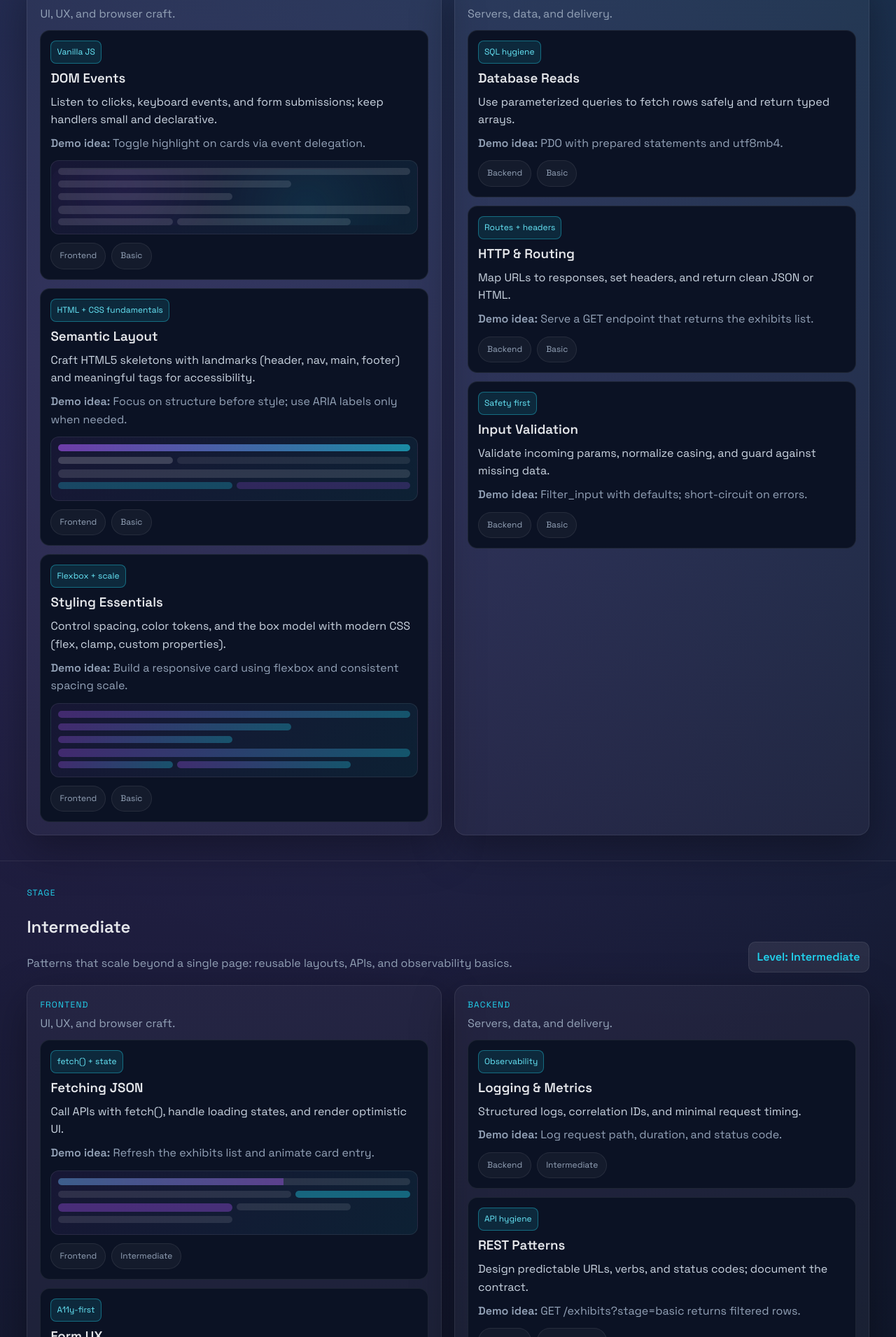
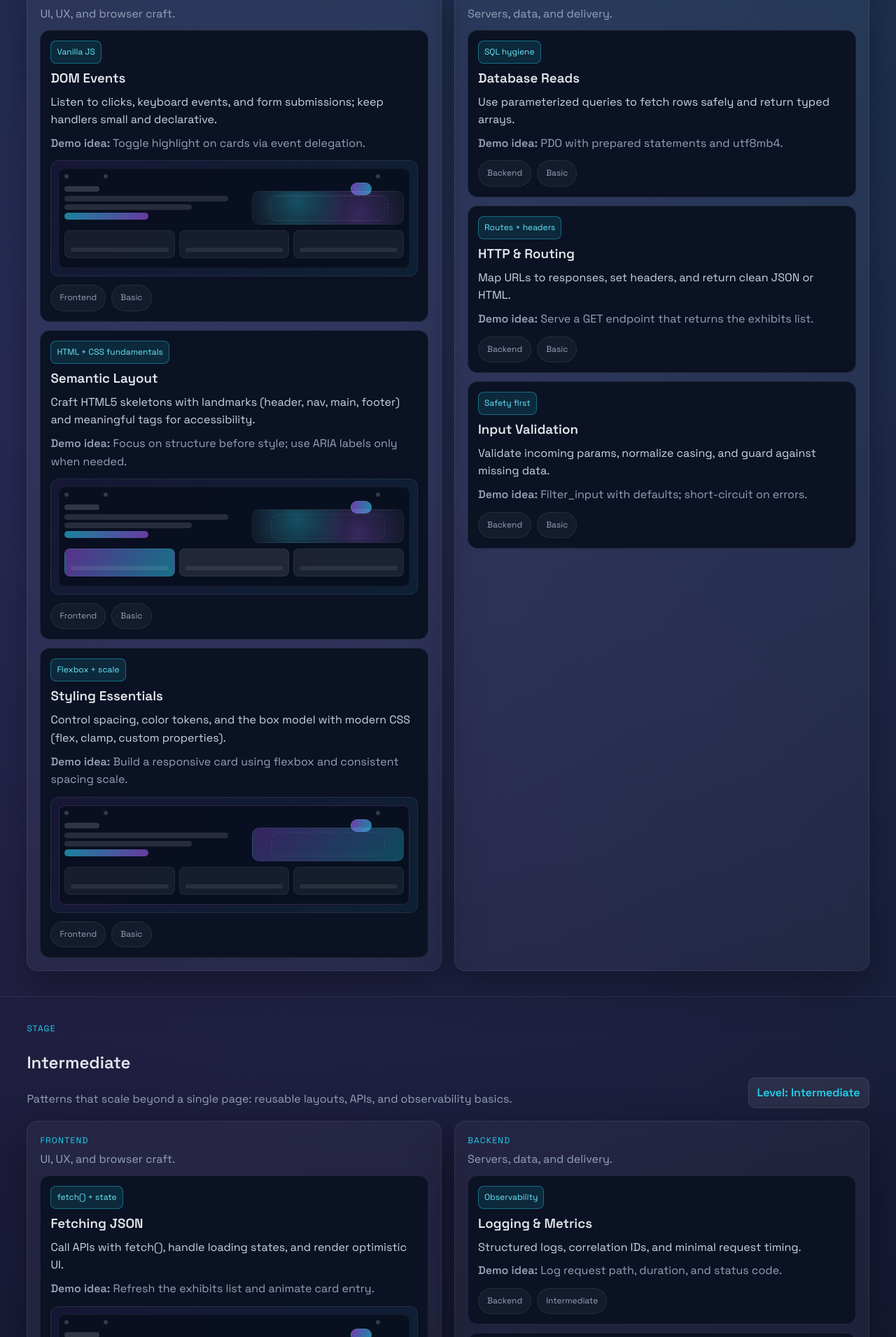
Before and after one commit to jesus-justin/Front-and-Backend-Tutorial-Project, a PHP site: page / in a window 1280 px wide. Shown: the part 739-2650 px from the top of the page at 70% size. Run offline with PHP 8.4, Linux system fonts and the light colour scheme; data comes from the database, SQL or seed files in the repository.

Commit message:
Show miniature site layouts in frontend visuals

```diff
--- a/assets/css/style.css
+++ b/assets/css/style.css
@@ -269,182 +269,234 @@ a {
     background: linear-gradient(135deg, rgba(168, 85, 247, 0.08), rgba(34, 211, 238, 0.08));
 }
 
-.visual-canvas {
+.site-frame {
     position: relative;
     display: grid;
-    grid-template-columns: repeat(6, 1fr);
-    grid-auto-rows: 12px;
-    gap: 6px;
-    min-height: 70px;
+    grid-template-rows: 16px 48px 46px;
+    gap: 8px;
+    background: rgba(8, 15, 30, 0.9);
+    border-radius: 10px;
+    border: 1px solid rgba(255, 255, 255, 0.06);
+    padding: 8px;
+    box-shadow: inset 0 0 0 1px rgba(255, 255, 255, 0.02);
 }
 
-.visual-canvas .shape {
+.site-nav {
+    display: grid;
+    grid-template-columns: 50px 1fr 40px;
+    align-items: center;
+    gap: 6px;
+}
+
+.site-nav .dot {
+    width: 6px;
+    height: 6px;
+    background: rgba(255, 255, 255, 0.18);
+    border-radius: 50%;
+    display: inline-block;
+}
+
+.site-nav .brand {
     display: block;
+    height: 8px;
+    background: rgba(255, 255, 255, 0.16);
+    border-radius: 10px;
+}
+
+.site-nav .pill {
+    justify-self: end;
+    width: 30px;
+    height: 10px;
+    border-radius: 999px;
+    background: linear-gradient(120deg, rgba(168, 85, 247, 0.65), rgba(34, 211, 238, 0.65));
+}
+
+.site-hero {
+    display: grid;
+    grid-template-columns: 1.2fr 1fr;
+    gap: 8px;
+}
+
+.hero-copy {
+    display: grid;
+    gap: 4px;
+    align-content: center;
+}
+
+.hero-copy .line {
+    display: block;
+    height: 8px;
     border-radius: 8px;
     background: rgba(255, 255, 255, 0.12);
+}
+
+.hero-copy .l1 { width: 90%; }
+.hero-copy .l2 { width: 70%; }
+
+.hero-copy .btn {
+    width: 46%;
+    height: 10px;
+    border-radius: 8px;
+    background: linear-gradient(120deg, rgba(34, 211, 238, 0.6), rgba(168, 85, 247, 0.6));
+}
+
+.hero-art {
+    border-radius: 10px;
+    background: radial-gradient(circle at 30% 30%, rgba(34, 211, 238, 0.3), transparent 45%),
+                radial-gradient(circle at 70% 70%, rgba(168, 85, 247, 0.25), transparent 45%),
+                rgba(255, 255, 255, 0.04);
+    border: 1px solid rgba(255, 255, 255, 0.05);
     position: relative;
     overflow: hidden;
 }
 
-.visual-canvas .s1 { grid-column: span 6; height: 10px; }
-.visual-canvas .s2 { grid-column: span 4; height: 10px; }
-.visual-canvas .s3 { grid-column: span 3; height: 10px; }
-.visual-canvas .s4 { grid-column: span 6; height: 12px; }
-.visual-canvas .s5 { grid-column: span 2; height: 10px; }
-.visual-canvas .s6 { grid-column: span 3; height: 10px; }
-
-/* Visuals keyed to exhibit themes */
-.visual-layout .s1 { background: linear-gradient(90deg, rgba(168, 85, 247, 0.6), rgba(34, 211, 238, 0.6)); }
-.visual-layout .s2 { grid-column: span 2; background: rgba(255, 255, 255, 0.18); }
-.visual-layout .s3 { grid-column: span 4; background: rgba(255, 255, 255, 0.08); }
-.visual-layout .s4 { grid-column: span 6; background: rgba(255, 255, 255, 0.12); }
-.visual-layout .s5 { grid-column: span 3; background: rgba(34, 211, 238, 0.25); }
-.visual-layout .s6 { grid-column: span 3; background: rgba(168, 85, 247, 0.2); }
-
-.visual-styling .shape { background: linear-gradient(120deg, rgba(168, 85, 247, 0.3), rgba(34, 211, 238, 0.3)); }
-.visual-styling .s4 { filter: blur(0.4px); }
-
-.visual-events .shape { background: rgba(255, 255, 255, 0.12); }
-.visual-events .visual-canvas::after {
+.hero-art::after {
     content: '';
     position: absolute;
-    inset: 4px;
-    border-radius: 12px;
-    background: radial-gradient(circle at 20% 30%, rgba(168, 85, 247, 0.25), transparent 35%),
-                radial-gradient(circle at 70% 70%, rgba(34, 211, 238, 0.25), transparent 40%);
-    animation: pulse-rings 2.4s infinite ease-in-out;
+    inset: 12%;
+    border-radius: 10px;
+    border: 1px dashed rgba(255, 255, 255, 0.08);
 }
 
-@keyframes pulse-rings {
-    0% { opacity: 0.3; transform: scale(0.96); }
-    40% { opacity: 0.7; transform: scale(1); }
-    100% { opacity: 0.15; transform: scale(1.08); }
+.site-grid {
+    display: grid;
+    grid-template-columns: repeat(3, 1fr);
+    gap: 6px;
 }
 
-.visual-responsive .visual-canvas {
-    grid-template-columns: repeat(8, 1fr);
-}
-.visual-responsive .s1 { grid-column: span 8; height: 8px; background: rgba(34, 211, 238, 0.35); }
-.visual-responsive .s2 { grid-column: span 5; height: 32px; background: rgba(255, 255, 255, 0.08); border: 1px solid rgba(255, 255, 255, 0.12); }
-.visual-responsive .s3 { grid-column: span 3; height: 24px; background: rgba(168, 85, 247, 0.25); }
-.visual-responsive .s4 { grid-column: span 8; height: 10px; background: rgba(255, 255, 255, 0.1); }
-.visual-responsive .s5 { grid-column: span 4; height: 10px; background: rgba(255, 255, 255, 0.08); }
-.visual-responsive .s6 { grid-column: span 2; height: 10px; background: rgba(255, 255, 255, 0.08); }
-
-.visual-fetch .shape { background: rgba(255, 255, 255, 0.1); }
-.visual-fetch .s1 { position: relative; overflow: hidden; }
-.visual-fetch .s1::after {
-    content: '';
-    position: absolute;
-    inset: 0;
-    background: linear-gradient(90deg, rgba(34, 211, 238, 0.4), rgba(168, 85, 247, 0.4));
-    transform: translateX(-50%);
-    animation: flow 3s linear infinite;
-}
-.visual-fetch .s3 { grid-column: span 2; background: rgba(34, 211, 238, 0.4); }
-.visual-fetch .s4 { grid-column: span 3; background: rgba(168, 85, 247, 0.35); }
-@keyframes flow {
-    0% { transform: translateX(-60%); }
-    100% { transform: translateX(60%); }
+.site-grid .card {
+    height: 40px;
+    border-radius: 8px;
+    background: rgba(255, 255, 255, 0.06);
+    border: 1px solid rgba(255, 255, 255, 0.05);
+    position: relative;
+    overflow: hidden;
 }
 
-.visual-forms .s1 { background: rgba(255, 255, 255, 0.14); height: 12px; }
-.visual-forms .s2 { background: rgba(34, 211, 238, 0.3); height: 12px; }
-.visual-forms .s3 { background: rgba(255, 255, 255, 0.12); height: 12px; }
-.visual-forms .s4 { background: rgba(248, 113, 113, 0.35); height: 10px; }
-.visual-forms .s5 { background: rgba(34, 197, 94, 0.35); height: 10px; }
-
-.visual-performance .visual-canvas::after {
-    content: '';
-    position: absolute;
-    inset: 0;
-    background: radial-gradient(circle at 30% 70%, rgba(34, 211, 238, 0.25), transparent 45%),
-                radial-gradient(circle at 80% 20%, rgba(168, 85, 247, 0.25), transparent 40%);
-    filter: blur(4px);
-}
-.visual-performance .s1 { background: linear-gradient(120deg, rgba(34, 211, 238, 0.7), rgba(168, 85, 247, 0.7)); height: 12px; }
-.visual-performance .s3 { background: rgba(255, 255, 255, 0.14); }
-.visual-performance .s6 { background: rgba(34, 211, 238, 0.4); box-shadow: 0 0 18px rgba(34, 211, 238, 0.4); }
-
-.visual-state .visual-canvas {
-    display: grid;
-    grid-template-columns: repeat(4, 1fr);
-    grid-auto-rows: 16px;
-}
-.visual-state .shape { border-radius: 999px; }
-.visual-state .s1 { grid-column: span 1; background: rgba(34, 211, 238, 0.4); }
-.visual-state .s2 { grid-column: span 1; background: rgba(168, 85, 247, 0.4); }
-.visual-state .s3 { grid-column: span 2; background: rgba(255, 255, 255, 0.16); }
-.visual-state .s4 { grid-column: span 4; height: 8px; background: rgba(255, 255, 255, 0.08); }
-.visual-state .visual-canvas::after {
-    content: '';
-    position: absolute;
-    inset: 8px;
-    border-radius: 14px;
-    border: 1px dashed rgba(255, 255, 255, 0.12);
-}
-
-.visual-testing .shape { background: rgba(255, 255, 255, 0.12); }
-.visual-testing .s1 { background: rgba(34, 197, 94, 0.35); position: relative; }
-.visual-testing .s1::after {
-    content: '✓';
-    position: absolute;
-    right: 8px;
-    top: -2px;
-    color: #bbf7d0;
-    font-size: 12px;
-    font-weight: 700;
-}
-.visual-testing .s3 { background: rgba(248, 113, 113, 0.25); }
-
-.visual-design .shape { background: rgba(255, 255, 255, 0.08); }
-.visual-design .s1 { background: linear-gradient(90deg, rgba(168, 85, 247, 0.5), rgba(34, 211, 238, 0.5)); }
-.visual-design .s2 { background: rgba(251, 191, 36, 0.35); }
-.visual-design .s3 { background: rgba(34, 197, 94, 0.35); }
-.visual-design .s4 { background: rgba(59, 130, 246, 0.35); height: 8px; }
-.visual-design .s5 { background: rgba(255, 255, 255, 0.14); }
-
-.visual-progressive .shape { background: rgba(255, 255, 255, 0.08); }
-.visual-progressive .s1 { background: rgba(255, 255, 255, 0.12); }
-.visual-progressive .s2 { background: rgba(168, 85, 247, 0.35); }
-.visual-progressive .s3 { background: rgba(34, 211, 238, 0.35); }
-.visual-progressive .visual-canvas::after {
-    content: 'offline-ready';
-    position: absolute;
-    right: 6px;
-    bottom: 4px;
-    font-size: 10px;
-    color: rgba(255, 255, 255, 0.5);
-    text-transform: uppercase;
-    letter-spacing: 0.06em;
-}
-
-.visual-observe .shape { background: rgba(255, 255, 255, 0.08); }
-.visual-observe .s1 { background: linear-gradient(90deg, rgba(34, 211, 238, 0.4), rgba(168, 85, 247, 0.4)); height: 10px; }
-.visual-observe .s2 { background: rgba(255, 255, 255, 0.14); height: 8px; }
-.visual-observe .s3 { background: rgba(34, 197, 94, 0.35); height: 8px; }
-.visual-observe .visual-canvas::after {
+.site-grid .card::after {
     content: '';
     position: absolute;
     left: 8px;
     right: 8px;
     bottom: 8px;
     height: 6px;
-    background: linear-gradient(90deg, rgba(34, 211, 238, 0.4), rgba(168, 85, 247, 0.2));
-    box-shadow: 0 -10px 0 rgba(255, 255, 255, 0.06);
+    border-radius: 6px;
+    background: rgba(255, 255, 255, 0.08);
+}
+
+/* Visuals keyed to exhibit themes (mini website scenes) */
+.visual-layout .site-grid .card.c1 { background: linear-gradient(120deg, rgba(168, 85, 247, 0.5), rgba(34, 211, 238, 0.5)); }
+.visual-layout .site-grid .card.c2 { background: rgba(255, 255, 255, 0.1); }
+.visual-layout .site-grid .card.c3 { background: rgba(255, 255, 255, 0.08); }
+
+.visual-styling .site-frame { box-shadow: inset 0 0 0 1px rgba(168, 85, 247, 0.25); }
+.visual-styling .hero-art { background: linear-gradient(135deg, rgba(168, 85, 247, 0.3), rgba(34, 211, 238, 0.3)); }
+
+.visual-events .hero-art { position: relative; }
+.visual-events .hero-art::before {
+    content: '';
+    position: absolute;
+    inset: 10%;
+    border-radius: 12px;
+    border: 1px dashed rgba(255, 255, 255, 0.2);
+    animation: pulse-rings 2s infinite ease-in-out;
+}
+@keyframes pulse-rings {
+    0% { opacity: 0.3; transform: scale(0.95); }
+    40% { opacity: 0.8; transform: scale(1); }
+    100% { opacity: 0.2; transform: scale(1.05); }
+}
+
+.visual-responsive .site-grid {
+    grid-template-columns: 2fr 1fr 1fr;
+}
+.visual-responsive .card.c1 { height: 44px; }
+.visual-responsive .card.c2 { height: 34px; }
+.visual-responsive .card.c3 { height: 28px; }
+
+.visual-fetch .site-grid .card.c1 {
+    position: relative;
+    overflow: hidden;
+}
+.visual-fetch .site-grid .card.c1::after {
+    content: '';
+    position: absolute;
+    inset: 0;
+    background: linear-gradient(90deg, rgba(34, 211, 238, 0.35), rgba(168, 85, 247, 0.35));
+    transform: translateX(-60%);
+    animation: flow 2.8s linear infinite;
+}
+@keyframes flow {
+    0% { transform: translateX(-60%); }
+    100% { transform: translateX(60%); }
+}
+
+.visual-forms .site-grid .card.c1 { background: rgba(255, 255, 255, 0.14); }
+.visual-forms .site-grid .card.c2 { background: rgba(248, 113, 113, 0.28); box-shadow: 0 0 0 1px rgba(248, 113, 113, 0.35); }
+.visual-forms .site-grid .card.c3 { background: rgba(34, 197, 94, 0.28); box-shadow: 0 0 0 1px rgba(34, 197, 94, 0.35); }
+
+.visual-performance .hero-art { box-shadow: 0 0 16px rgba(34, 211, 238, 0.35); }
+.visual-performance .site-grid .card.c3 { background: rgba(34, 211, 238, 0.35); }
+
+.visual-state .site-grid {
+    grid-template-columns: repeat(4, 1fr);
+}
+.visual-state .card { border-radius: 999px; height: 22px; }
+.visual-state .card.c1 { background: rgba(34, 211, 238, 0.4); grid-column: span 1; }
+.visual-state .card.c2 { background: rgba(168, 85, 247, 0.4); grid-column: span 1; }
+.visual-state .card.c3 { background: rgba(255, 255, 255, 0.12); grid-column: span 2; }
+
+.visual-testing .site-grid .card.c1 { background: rgba(34, 197, 94, 0.35); position: relative; }
+.visual-testing .site-grid .card.c1::after {
+    content: '✓';
+    position: absolute;
+    right: 6px;
+    top: 4px;
+    font-size: 12px;
+    color: #bbf7d0;
+    font-weight: 700;
+}
+.visual-testing .site-grid .card.c2 { background: rgba(255, 255, 255, 0.12); }
+.visual-testing .site-grid .card.c3 { background: rgba(248, 113, 113, 0.25); }
+
+.visual-design .site-frame { box-shadow: inset 0 0 0 1px rgba(251, 191, 36, 0.25); }
+.visual-design .hero-art { background: linear-gradient(135deg, rgba(168, 85, 247, 0.4), rgba(59, 130, 246, 0.35)); }
+.visual-design .card.c2 { background: rgba(251, 191, 36, 0.35); }
+.visual-design .card.c3 { background: rgba(34, 197, 94, 0.3); }
+
+.visual-progressive .site-frame { position: relative; }
+.visual-progressive .site-frame::after {
+    content: 'offline';
+    position: absolute;
+    right: 10px;
+    bottom: 6px;
+    font-size: 10px;
+    color: rgba(255, 255, 255, 0.45);
+    letter-spacing: 0.08em;
+}
+
+.visual-observe .site-grid .card.c1 {
+    position: relative;
+    overflow: hidden;
+}
+.visual-observe .site-grid .card.c1::after {
+    content: '';
+    position: absolute;
+    inset: 6px 8px;
+    border-radius: 6px;
+    background: linear-gradient(90deg, rgba(34, 211, 238, 0.35), rgba(168, 85, 247, 0.35));
+    box-shadow: 0 -8px 0 rgba(255, 255, 255, 0.06);
 }
 
 /* Fallback rotation visuals kept for any unmapped exhibits */
-.visual-wire { background: linear-gradient(120deg, rgba(255, 255, 255, 0.06), rgba(255, 255, 255, 0.02)); }
-.visual-grid .visual-canvas { grid-template-columns: repeat(8, 1fr); gap: 4px; }
-.visual-grid .shape:nth-child(4n) { background: rgba(34, 211, 238, 0.3); }
-.visual-form .shape:nth-child(odd) { background: rgba(255, 255, 255, 0.18); }
-.visual-motion .shape { position: relative; overflow: hidden; }
-.visual-motion .shape::after { content: ''; position: absolute; inset: 0; background: linear-gradient(90deg, rgba(168, 85, 247, 0.4), rgba(34, 211, 238, 0.4)); transform: translateX(-60%); animation: sweep 2.5s infinite; }
-.visual-access .shape:nth-child(2n) { background: rgba(34, 197, 94, 0.35); }
-.visual-data .shape:nth-child(1),
-.visual-data .shape:nth-child(2) { background: rgba(250, 204, 21, 0.35); }
-.visual-data .shape:nth-child(6) { background: rgba(59, 130, 246, 0.35); }
+.visual-wire .site-frame { box-shadow: inset 0 0 0 1px rgba(255, 255, 255, 0.06); }
+.visual-grid .site-grid { grid-template-columns: repeat(6, 1fr); gap: 4px; }
+.visual-form .card { background: rgba(255, 255, 255, 0.14); }
+.visual-motion .hero-art { position: relative; overflow: hidden; }
+.visual-motion .hero-art::after { content: ''; position: absolute; inset: 0; background: linear-gradient(90deg, rgba(168, 85, 247, 0.4), rgba(34, 211, 238, 0.4)); transform: translateX(-60%); animation: sweep 2.5s infinite; }
+.visual-access .card.c2 { background: rgba(34, 197, 94, 0.35); }
+.visual-data .card.c1, .visual-data .card.c2 { background: rgba(250, 204, 21, 0.35); }
+.visual-data .card.c3 { background: rgba(59, 130, 246, 0.35); }
 
 @keyframes sweep {
     0% { transform: translateX(-60%); }
--- a/index.php
+++ b/index.php
@@ -183,13 +183,25 @@ function visual_class(array $row, array $byTitle, array $fallback, int &$index):
                                             <?php if (($row['area'] ?? '') === 'frontend'): ?>
                                                 <?php $visualClass = visual_class($row, $visualByTitle, $visualFallback, $visualIndex); ?>
                                                 <div class="mini-visual visual-<?php echo htmlspecialchars($row['stage'] ?? 'basic'); ?> <?php echo htmlspecialchars($visualClass); ?>" aria-hidden="true">
-                                                    <div class="visual-canvas">
-                                                        <span class="shape s1"></span>
-                                                        <span class="shape s2"></span>
-                                                        <span class="shape s3"></span>
-                                                        <span class="shape s4"></span>
-                                                        <span class="shape s5"></span>
-                                                        <span class="shape s6"></span>
+                                                    <div class="site-frame">
+                                                        <div class="site-nav">
+                                                            <span class="dot"></span><span class="dot"></span><span class="dot"></span>
+                                                            <span class="brand"></span>
+                                                            <span class="pill"></span>
+                                                        </div>
+                                                        <div class="site-hero">
+                                                            <div class="hero-copy">
+                                                                <span class="line l1"></span>
+                                                                <span class="line l2"></span>
+                                                                <span class="btn"></span>
+                                                            </div>
+                                                            <div class="hero-art"></div>
+                                                        </div>
+                                                        <div class="site-grid">
+                                                            <div class="card c1"></div>
+                                                            <div class="card c2"></div>
+                                                            <div class="card c3"></div>
+                                                        </div>
                                                     </div>
                                                 </div>
                                             <?php endif; ?>
```
